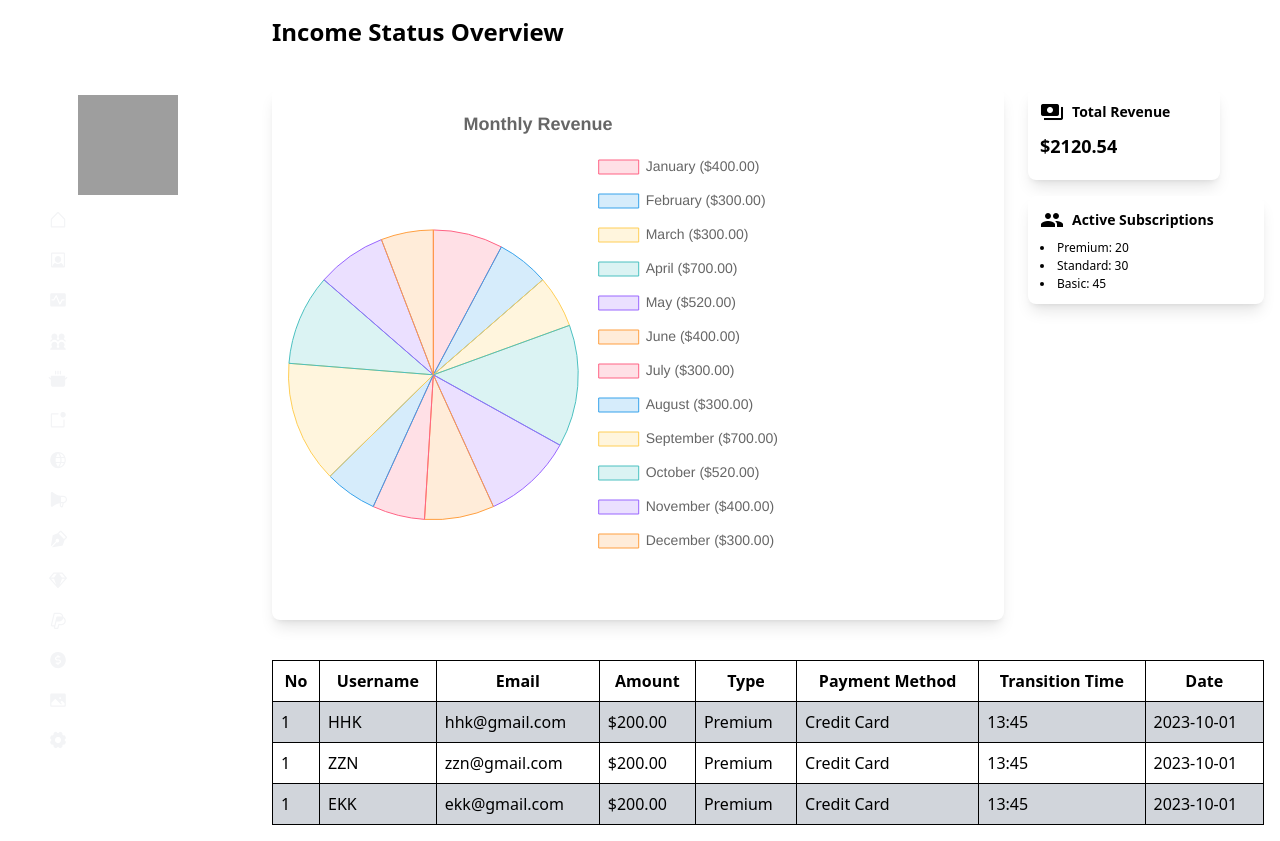
After one commit to theinthtethsu/MMK-Yumrecipe, a PHP site: page /Income/income.php in a window 1280 px wide. The commit adds this page. Run offline with PHP 8.4, Linux system fonts and the light colour scheme; some libraries are stand-ins or nearby versions; grey boxes are pictures that could not be loaded.

Commit message:
Upload Income

```diff
--- /dev/null
+++ b/Admin/View/resources/page/Income/income.php
@@ -0,0 +1,204 @@
+<!DOCTYPE html>
+<html lang="en">
+<head>
+    <meta charset="UTF-8" />
+    <meta name="viewport" content="width=device-width, initial-scale=1.0" />
+    <title>Community Blog Upload Page</title>
+    <script src="https://cdn.tailwindcss.com"></script>
+    <link rel="stylesheet" href="../../../../../output.css">
+    <link rel="stylesheet" href="../../css/root.css">
+    <link href="https://fonts.googleapis.com/icon?family=Material+Icons" rel="stylesheet" />
+</head>
+
+<body class="font-sans bg-light-text h-screen">
+    <div class="flex min-h-screen">
+        <?php require_once '../../../common/sideMenu.php'; ?>
+        <div class="flex-1 container p-4 bg-secondary">
+
+            <h1 class="text-2xl font-bold mb-10">Income Status Overview</h1>
+
+            <!-- Chart and Info Section -->
+            <div class="flex">
+                <!-- Chart Section -->
+                <div class="w-3/4 bg-white p-4 rounded-lg shadow-lg">
+                    <div style="width: 700px; height: 500px;">
+                        <canvas id="myPieChart"></canvas>
+                    </div>
+                </div>
+
+                <!-- Info Section -->
+                <div class="w-2/4 space-y-4 ml-6">
+                    <!-- Total Revenue Card -->
+                    <div class="bg-white p-3 rounded-lg shadow-lg max-h-48 max-w-48">
+                        <div class="mb-2">
+                        <div class="flex items-center gap-2 mb-2">
+                            <span class="material-icons text-primary">payments</span>
+                            <h3 class="text-sm font-semibold">Total Revenue</h3>
+                       </div>
+                            <p class="text-lg font-bold">$2120.54</p>
+                        </div>
+                    </div>
+
+                    <!-- Active Subscriptions Card -->
+                    <div class="bg-white p-3 rounded-lg shadow-lg max-h-48">
+                        <div>
+                        <div class="flex items-center gap-2 mb-2">
+                            <span class="material-icons text-primary">people</span>
+                            <h3 class="text-sm font-semibold">Active Subscriptions</h3>
+                       </div>
+                            <ul class="list-disc list-inside text-xs space-y-0.5">
+                                <li>Premium: 20</li>
+                                <li>Standard: 30</li>
+                                <li>Basic: 45</li>
+                            </ul>
+                        </div>
+                    </div>
+                </div>
+            </div>
+<?php
+            // Associative array of user activities
+            $recipeIncome = [
+                [
+                    "no" => 1,
+                    "username" => "HHK",
+                    "email" => "hhk@gmail.com",
+                    "amount" => "$200.00",
+                    "type" => "Premium",
+                    "paymentmethod" => "Credit Card",
+                    "transitiontime" => "13:45",
+                    "date" => "2023-10-01",
+                ],
+                [
+                   "no" => 1,
+                    "username" => "ZZN",
+                    "email" => "zzn@gmail.com",
+                    "amount" => "$200.00",
+                    "type" => "Premium",
+                    "paymentmethod" => "Credit Card",
+                    "transitiontime" => "13:45",
+                    "date" => "2023-10-01",
+                ],
+                [
+                   "no" => 1,
+                    "username" => "EKK",
+                    "email" => "ekk@gmail.com",
+                    "amount" => "$200.00",
+                    "type" => "Premium",
+                    "paymentmethod" => "Credit Card",
+                    "transitiontime" => "13:45",
+                    "date" => "2023-10-01",
+                ],
+            ];
+            ?>
+
+            <table class="min-w-full border border-collapse border-black mt-10">
+                <thead>
+                    <tr class="bg-light-text">
+                        <th class="border border-black p-2">No</th>
+                        <th class="border border-black p-2">Username</th>
+                        <th class="border border-black p-2">Email</th>
+                        <th class="border border-black p-2">Amount</th>
+                        <th class="border border-black p-2">Type</th>
+                        <th class="border border-black p-2">Payment Method</th>
+                        <th class="border border-black p-2">Transition Time</th>
+                        <th class="border border-black p-2">Date</th>
+                    </tr>
+                </thead >
+                <tbody>
+                    <?php foreach ($recipeIncome as $index => $income): ?>
+                        <tr class="<?= $index % 2 == 0 ? 'bg-gray-300' : 'bg-light-text'  ?>">
+                            <td class="border border-black p-2"><?= $income['no'] ?></td>
+                            <td class="border border-black p-2"><?= $income['username'] ?></td>
+                            <td class="border border-black p-2"><?= $income['email'] ?></td>
+                            <td class="border border-black p-2"><?= $income['amount'] ?></td>
+                            <td class="border border-black p-2"><?= $income['type'] ?></td>
+                            <td class="border border-black p-2"><?= $income['paymentmethod'] ?></td>
+                            <td class="border border-black p-2"><?= $income['transitiontime'] ?></td>
+                            <td class="border border-black p-2"><?= $income['date'] ?></td>
+                        </tr>
+                    <?php endforeach; ?>
+                </tbody>
+            </table>
+            </div>
+            </div>
+            <script src="https://cdn.jsdelivr.net/npm/chart.js"></script>
+            <script>
+                const ctx = document.getElementById('myPieChart').getContext('2d');
+                const myPieChart = new Chart(ctx, {
+                    type: 'pie',
+                    data: {
+                        labels: [
+                            'January ($400.00)',
+                            'February ($300.00)',
+                            'March ($300.00)',
+                            'April ($700.00)',
+                            'May ($520.00)',
+                            'June ($400.00)',
+                            'July ($300.00)',
+                            'August ($300.00)',
+                            'September ($700.00)',
+                            'October ($520.00)',
+                            'November ($400.00)',
+                            'December ($300.00)'
+                        ],
+                        datasets: [{
+                            label: 'Revenue Distribution',
+                            data: [400, 300, 300, 700, 520, 400, 300, 300, 700, 520, 400, 300],
+                            backgroundColor: [
+                                'rgba(255, 99, 132, 0.2)',
+                                'rgba(54, 162, 235, 0.2)',
+                                'rgba(255, 206, 86, 0.2)',
+                                'rgba(75, 192, 192, 0.2)',
+                                'rgba(153, 102, 255, 0.2)',
+                                'rgba(255, 159, 64, 0.2)',
+                                'rgba(255, 99, 132, 0.2)',
+                                'rgba(54, 162, 235, 0.2)',
+                                'rgba(255, 206, 86, 0.2)',
+                                'rgba(75, 192, 192, 0.2)',
+                                'rgba(153, 102, 255, 0.2)',
+                                'rgba(255, 159, 64, 0.2)',
+                            ],
+                            borderColor: [
+                                'rgba(255, 99, 132, 1)',
+                                'rgba(54, 162, 235, 1)',
+                                'rgba(255, 206, 86, 1)',
+                                'rgba(75, 192, 192, 1)',
+                                'rgba(153, 102, 255, 1)',
+                                'rgba(255, 159, 64, 1)',
+                                'rgba(255, 99, 132, 1)',
+                                'rgba(54, 162, 235, 1)',
+                                'rgba(255, 206, 86, 1)',
+                                'rgba(75, 192, 192, 1)',
+                                'rgba(153, 102, 255, 1)',
+                                'rgba(255, 159, 64, 1)',
+                            ],
+                            borderWidth: 1
+                        }]
+                    },
+                    options: {
+                        responsive: true,
+                        maintainAspectRatio: true,
+                        plugins: {
+                            legend: {
+                                position: 'right',
+                                labels: {
+                                    padding: 20,
+                                    font: {
+                                        size: 14
+                                    },
+                                    boxWidth: 40
+                                }
+                            },
+                            title: {
+                                display: true,
+                                text: 'Monthly Revenue',
+                                font: {
+                                    size: 18
+                                }
+                            }
+                        }
+                    }
+                });
+            </script>
+</body>
+</html>
```
Also changed, not shown: Admin/View/resources/page/Community/community.php (+9 -9 lines), Admin/View/resources/page/PendingRecipe/pendingrecipe.php (deleted, +0 -188 lines).
